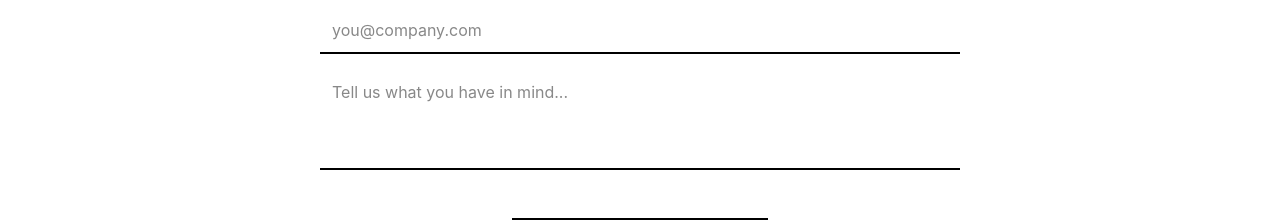
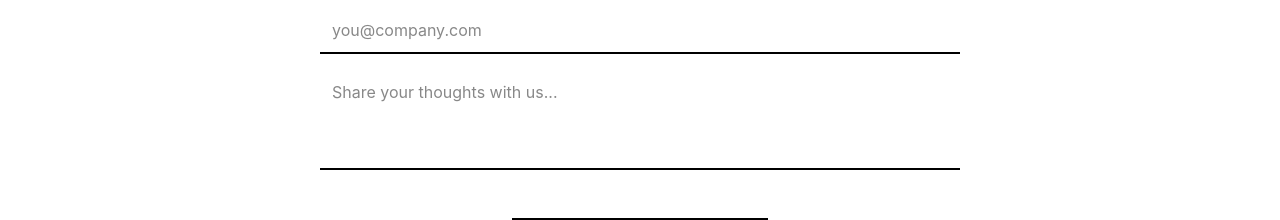
Before and after one commit to tamu-formula-cs/FSAE-EV-Site, a Next.js app: page /contact in a window 1280 px wide. Shown: the part 380-600 px from the top of the page. Built offline with nearby package versions, Linux system fonts and the light colour scheme.

Commit message:
deployment fixes

```diff
--- a/src/app/contact/contact.module.css
+++ b/src/app/contact/contact.module.css
@@ -44,14 +44,15 @@
     outline: none;
 }
 
-input::placeholder,
-textarea::placeholder {
+.input::placeholder,
+.textarea::placeholder {
     font-family: 'Inter', sans-serif;
     font-size: 1rem;
     color: #888;
 }
 
 .textarea {
+    font-family: 'Inter', sans-serif;
     height: 100px;
     resize: none;
 }
--- a/src/app/contact/page.tsx
+++ b/src/app/contact/page.tsx
@@ -111,7 +111,7 @@ export default function Contact() {
                     <motion.textarea
                         className={styles.textarea}
                         name="message"
-                        placeholder="Tell us what you have in mind..."
+                        placeholder="Share your thoughts with us..."
                         required
                         variants={fadeInUpVariants}
                     />
```
